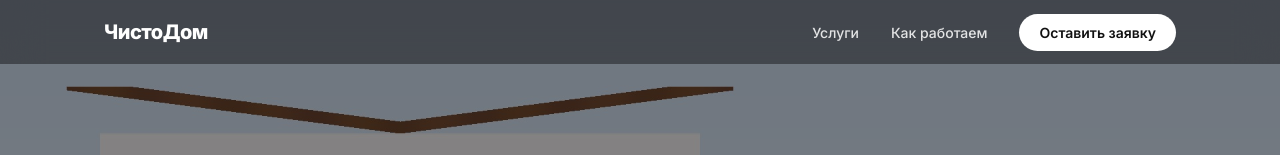
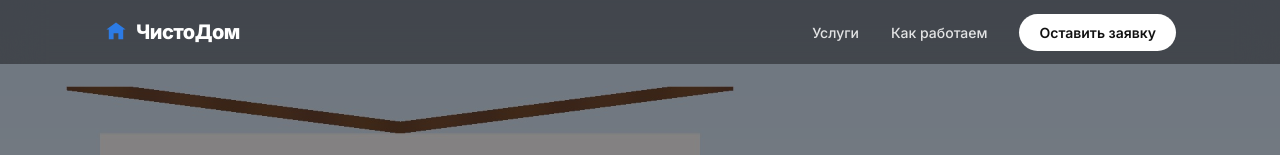
Before and after one commit to lillilpip2-coder/chistodom-site, a website: page public/index.html in a window 1280 px wide. Shown: the top 155 px of the page. Drawn offline with Linux system fonts and the light colour scheme.

Commit message:
Add house icon logo to header

```diff
--- a/public/css/style.css
+++ b/public/css/style.css
@@ -8,7 +8,8 @@ main{position:relative;z-index:1}
 /* HEADER */
 .header{position:fixed;top:0;left:0;right:0;z-index:100;background:rgba(0,0,0,.4);backdrop-filter:blur(20px)}
 .header__inner{display:flex;align-items:center;justify-content:space-between;height:64px}
-.logo{font-size:20px;font-weight:800;text-decoration:none;color:#fff;letter-spacing:-.5px}
+.logo{font-size:20px;font-weight:800;text-decoration:none;color:#fff;letter-spacing:-.5px;display:flex;align-items:center;gap:8px}
+.logo__icon{width:24px;height:24px;display:block}
 .nav{display:flex;align-items:center;gap:32px}
 .nav__link{text-decoration:none;color:rgba(255,255,255,.85);font-size:14px;font-weight:500}
 .nav__link--cta{background:#fff;color:#111;padding:8px 20px;border-radius:100px;font-weight:600}
--- a/public/index.html
+++ b/public/index.html
@@ -13,7 +13,7 @@
 
 <header class="header">
   <div class="container header__inner">
-    <a href="/" class="logo">ЧистоДом</a>
+    <a href="/" class="logo"><img src="/images/logo.svg" alt="" class="logo__icon">ЧистоДом</a>
     <nav class="nav" id="nav">
       <a href="#services" class="nav__link">Услуги</a>
       <a href="#process" class="nav__link">Как работаем</a>
```
Also changed, not shown: public/images/logo.png (added), public/images/logo.svg (added).
